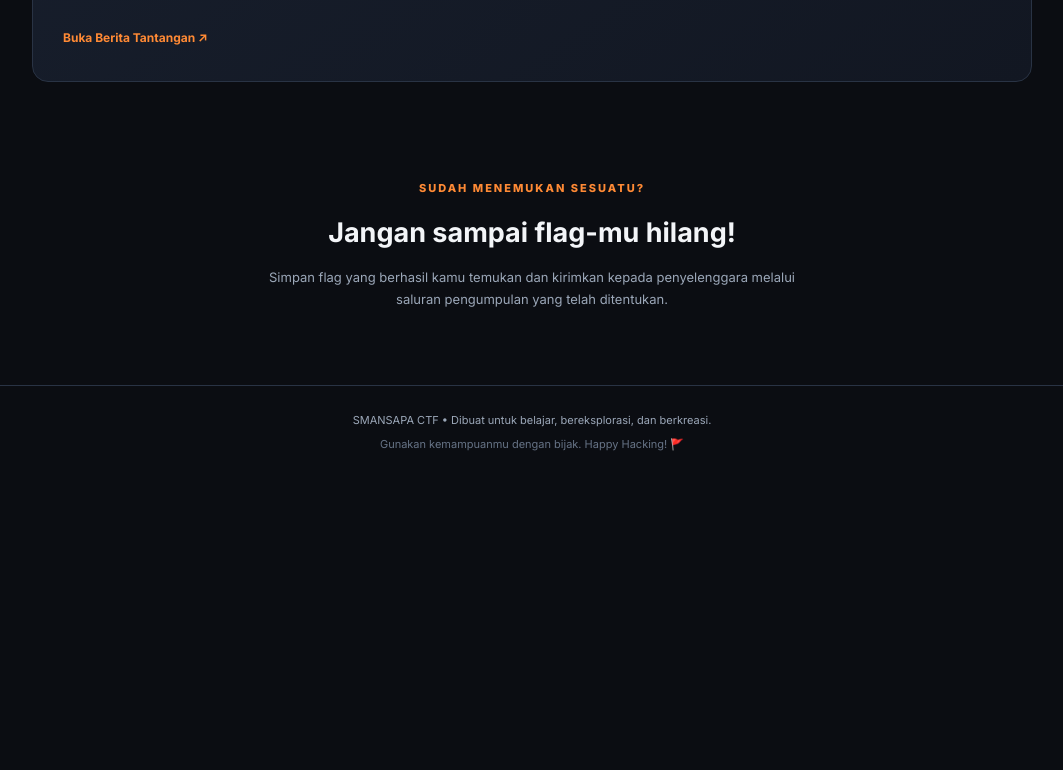
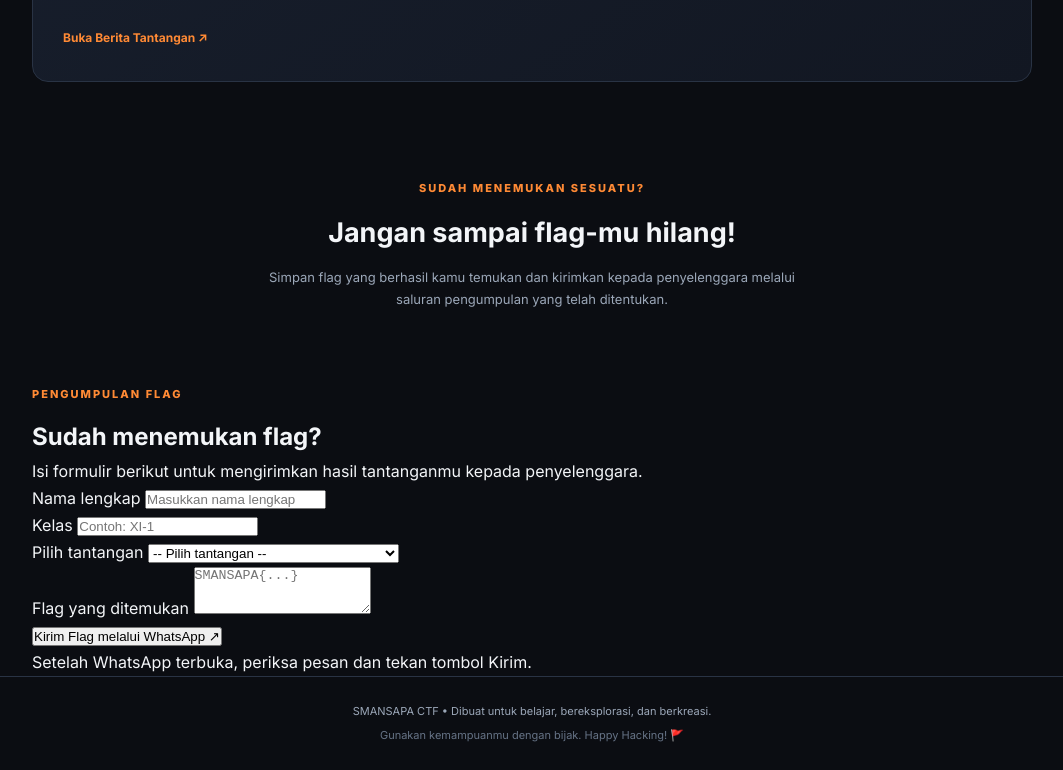
Before and after one commit to jodaydioz16-cmyk/ctf, a plain HTML site: page index.html in a window 1280 px wide. Shown: the part 2142-2912 px from the top of the page, without its empty margins (108-1171 px from the left). Before the commit the page ends 2621 px from the top, so only its background shows below. Drawn offline with Linux system fonts and the light colour scheme.

Commit message:
Update index.html

```diff
--- a/index.html
+++ b/index.html
@@ -239,6 +239,73 @@
                 telah ditentukan.
             </p>
         </section>
+
+
+        <section class="submit-section" id="submit">
+            <div class="submit-heading">
+                <p class="eyebrow">PENGUMPULAN FLAG</p>
+                <h2>Sudah menemukan flag?</h2>
+                <p>
+                    Isi formulir berikut untuk mengirimkan hasil tantanganmu
+                    kepada penyelenggara.
+                </p>
+            </div>
+
+            <form id="flagForm" class="submit-form">
+                <div class="form-group">
+                    <label for="nama">Nama lengkap</label>
+                    <input
+                        type="text"
+                        id="nama"
+                        placeholder="Masukkan nama lengkap"
+                        required
+                    >
+                </div>
+
+                <div class="form-group">
+                    <label for="kelas">Kelas</label>
+                    <input
+                        type="text"
+                        id="kelas"
+                        placeholder="Contoh: XI-1"
+                        required
+                    >
+                </div>
+
+                <div class="form-group">
+                    <label for="challenge">Pilih tantangan</label>
+                    <select id="challenge" required>
+                        <option value="">-- Pilih tantangan --</option>
+                        <option value="Challenge 01 - Jejak di Balik Halaman">
+                            Challenge 01 - Jejak di Balik Halaman
+                        </option>
+                        <option value="Challenge 02 - Pesan di Tengah Berita">
+                            Challenge 02 - Pesan di Tengah Berita
+                        </option>
+                    </select>
+                </div>
+
+                <div class="form-group">
+                    <label for="flag">Flag yang ditemukan</label>
+                    <textarea
+                        id="flag"
+                        rows="3"
+                        placeholder="SMANSAPA{...}"
+                        required
+                    ></textarea>
+                </div>
+
+                <button type="submit" class="submit-button">
+                    Kirim Flag melalui WhatsApp
+                    <span>↗</span>
+                </button>
+
+                <p class="form-note">
+                    Setelah WhatsApp terbuka, periksa pesan dan tekan tombol Kirim.
+                </p>
+            </form>
+        </section>
+
     </main>
 
     <footer>
```
